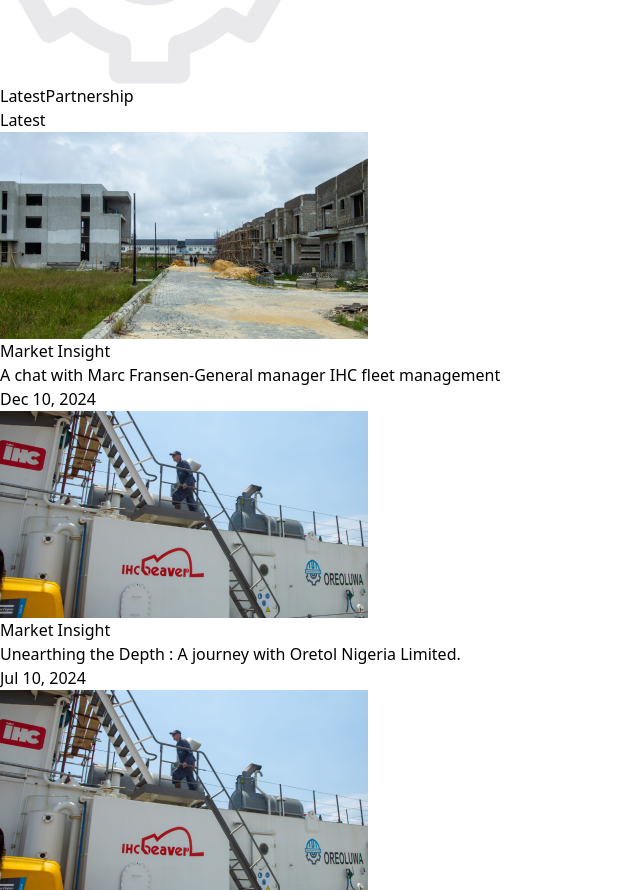
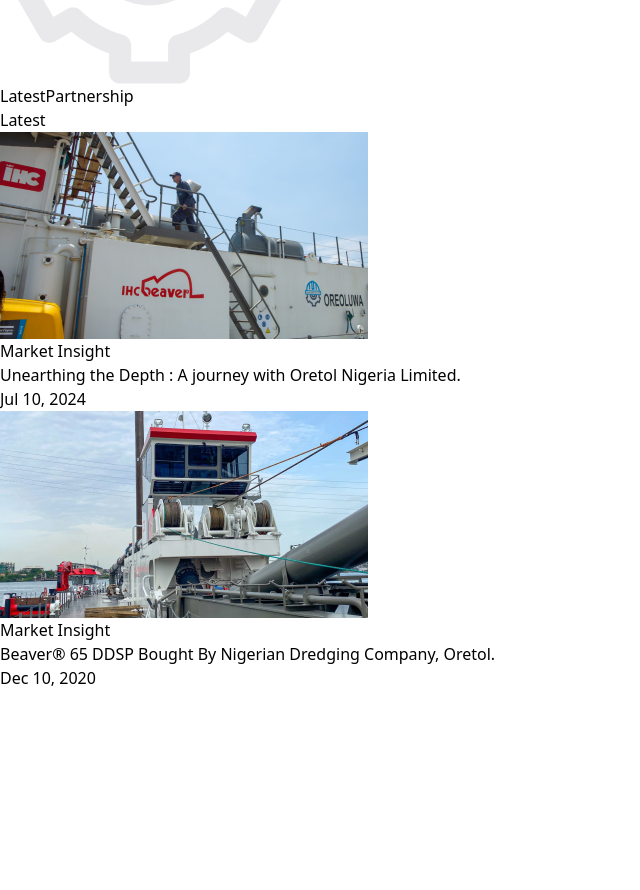
Before and after one commit to doshservices/oretol, a React (Vite) app: page /insight in a window 1280 px wide. Shown: the part 560-1450 px from the top of the page, without its empty margins (0-640 px from the left). Built offline with nearby package versions, Linux system fonts and the light colour scheme.

Commit message:
feat: updated insight card link and single insight page

```diff
--- a/src/components/Blog/InsightsCard.tsx
+++ b/src/components/Blog/InsightsCard.tsx
@@ -5,7 +5,7 @@
 
     return (
         <article>
-            <Link to={insight.insightLink}>
+            <Link to={"/insight/"+insight.insightLink}>
                 <figure>
                     <img className="w-full" src={insight?.img} alt={insight?.title} />
                 </figure>
--- a/src/data/blog/insights.ts
+++ b/src/data/blog/insights.ts
@@ -9,7 +9,7 @@
         title: 'A chat with Marc Fransen-General manager IHC fleet management',
         category: 'Market Insight',
         date: 'Dec 10, 2024',
-        insightLink:"/insight/a-chat-with-marc-fransen-general-manager-ihc-fleet-management"
+        insightLink:"a-chat-with-marc-fransen-general-manager-ihc-fleet-management"
     },
     {
         img: partner,
@@ -51,7 +51,7 @@
     // },
 ]
 
-export const SingleInsight =[
+export const SingleInsight = [
     {
         id:"unearthing-the-Depth-a-journey-with-oretol-nigeria-limited",
         title:"Unearthing the Depth : A journey with Oretol Nigeria Limited",
@@ -60,6 +60,7 @@
         videoUrl:"https://res.cloudinary.com/dbz1rgohb/video/upload/v1736848382/MR_MARC_S_INTERVIEW_03_._MOV_qdmrzp.mov"
     },
     {
+        title:"A chat with Marc Fransen-General manager IHC fleet management",
         id:"a-chat-with-marc-fransen-general-manager-ihc-fleet-management",
         date:"Jul 10, 2024",
         details:"Step into an insightful conversation with Marc Fransen, the General Manager of IHC Fleet Management, as we explore the cutting-edge strategies and innovations driving the maritime industry forward. Discover his expert perspectives on fleet optimization, sustainable practices, and the evolving challenges shaping the future of fleet management. From his wealth of experience to his forward-thinking approach, Marc shares valuable insights that illuminate the path to efficiency and excellence in fleet operations. Don’t miss this opportunity to learn from a leader at the forefront of maritime innovation.",
--- a/src/views/Insight.tsx
+++ b/src/views/Insight.tsx
@@ -45,11 +45,11 @@
           <h3 className="text-Primary font-medium text-xl md:text-[1.6rem] mb-6">
             Latest
           </h3>
-          <div className="grid ssm:grid-cols-2 max-w-[1500px] mx-auto gap-4 sm:gap-6">
+          {/* <div className="grid ssm:grid-cols-2 max-w-[1500px] mx-auto gap-4 sm:gap-6">
             {insights.slice(0, 2).map((insight, index: number) => (
               <InsightCard key={index} insight={insight} />
             ))}
-          </div>
+          </div> */}
           <div className="grid ssm:grid-cols-2 md:grid-cols-3 max-w-[1500px] mx-auto gap-4 sm:gap-6 mt-4 sm:mt-6">
             {insights.slice(1, 4).map((insight, index: number) => (
               <InsightCard key={index} insight={insight} />
--- a/src/views/InsightSinglePage.tsx
+++ b/src/views/InsightSinglePage.tsx
@@ -12,11 +12,12 @@
     const { id } = useParams();
 
     const insight = SingleInsight?.find((insight) => insight?.id === id);
+
     return (
         <Fragment>
             <Navbar />
             <PagesContainer>
-                {insight?.title ? (
+                {insight?.id ? (
                     <section className='px-[7%] py-12'>
                         <Link to='/insight'>
                             <div className='flex items-center gap-3'>
@@ -26,7 +27,7 @@
                         </Link>
 
                         <div className='mt-10'>
-                            <div className='relative before:w-[1.5px] before:h-[100%] before:bg-[#42BEFA] before:absolute'>
+                            <div className='relative before:w-[2px] before:h-[100%] before:bg-[#42BEFA] before:absolute'>
                                 <div className='pl-7'>
                                     <h2 className='text-[32px] font-[500]'>{insight.title}</h2>
                                     <div className='flex items-center gap-3 mt-4'>
@@ -39,20 +40,22 @@
                                 <p className='font-[400] text-[16px] text-[#6A6A6A] leading-[32px] tracking-[-0.36px]'>{insight.details}</p>
                             </div>
 
-                            <div className="relative h-screen max-h-[600px] lg:max-h-[750px] flex items-end px-4 sm:px-[7%] py-12 overflow-hidden mt-20">
+                            <div className="relative h-screen max-h-[600px] lg:max-h-[750px] flex items-end px-4 sm:px-[7%] py-12 mt-20 overflow-hidden">
+
                                 <ReactPlayer
                                     muted
                                     loop={true}
                                     controls={false}
-                                    className="home-hero-video scale-[3.8] sm:scale-[2] lg:scale-[1.5] 3xl:scale-[2] -z-[1] pointer-events-none"
+                                    className="home-hero-video scale-[3.8] sm:scale-[2] lg:scale-[1.5] 3xl:scale-[2] -z-[1] pointer-events-none mt-[400px]"
                                     playing={true}
                                     url={insight.videoUrl}
+                                    style={{backgroundPosition:"center", backgroundSize:"cover"}}
                                 />
-                                <img
+                                {/* <img
                                     src={homeHero}
                                     alt=""
                                     className="w-full absolute inset-0 min-h-full object-cover -z-[2]"
-                                />
+                                /> */}
                             </div>
                         </div>
                     </section>
--- a/src/views/projects.tsx
+++ b/src/views/projects.tsx
@@ -96,7 +96,7 @@
                   {project?.assurance}
                 </p>
               </section>
-              <div className="grid grid-cols-2 sm:grid-cols-4 px-4 gap-3 sm:gap-5">
+              <div className="grid grid-cols-2 sm:grid-cols-4 px-4 gap-3 sm:gap-5 mb-10">
                 {project?.otherGallery?.map((gallery, index) => (
                   <figure
                     className="h-[200px] border border-Primary rounded-md overflow-hidden"
```
Also changed, not shown: 2 other files (tests, documents, lock files or other folders).
